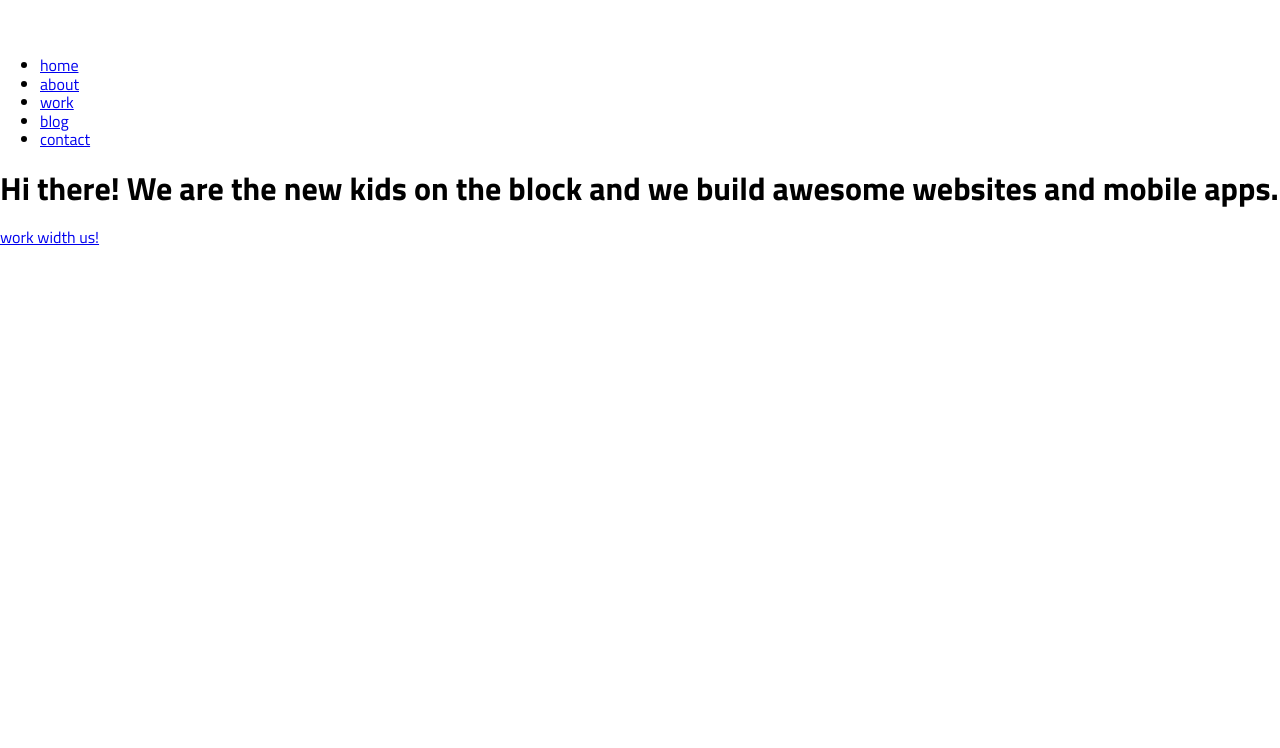
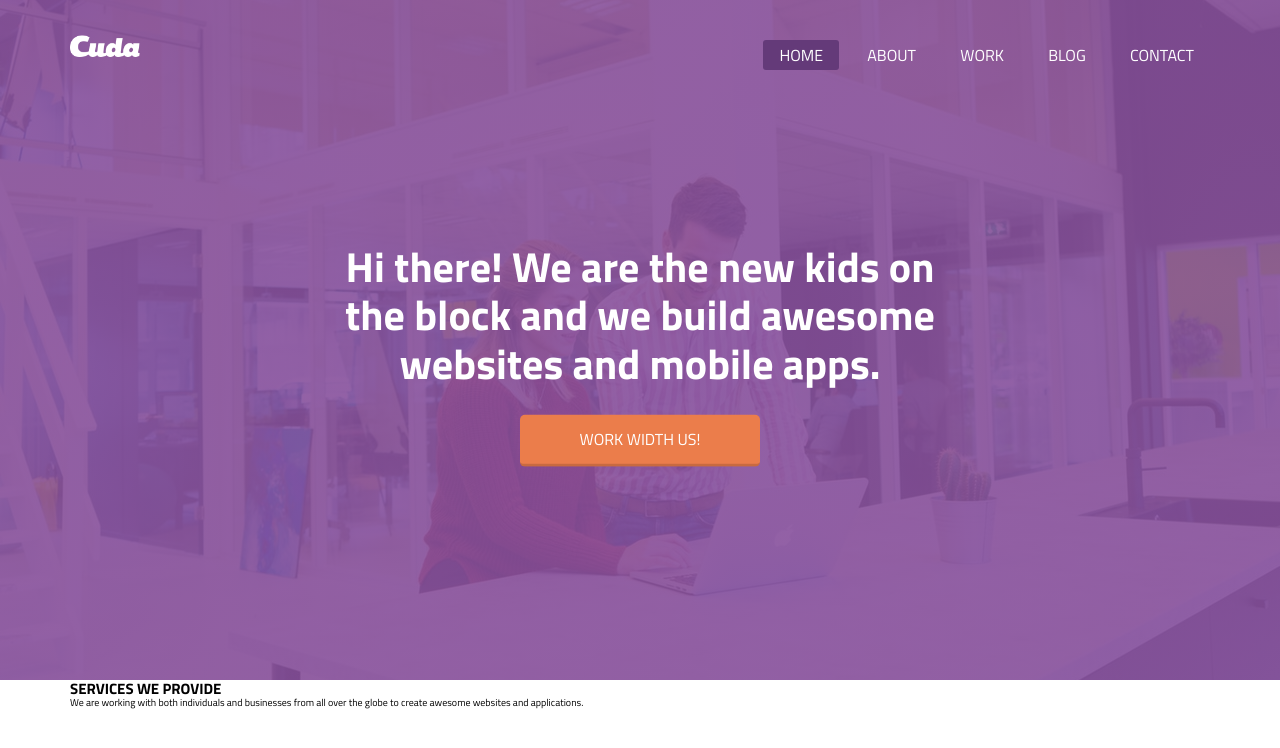
Before and after one commit to bpinazmul18/CUDA, a PHP site: page / in a window 1280 px wide. Shown: the top 748 px of the page. Run offline with PHP 8.4, Linux system fonts and the light colour scheme; some libraries are stand-ins or nearby versions.

Commit message:
add header section

```diff
--- a/index.html
+++ b/index.html
@@ -21,10 +21,10 @@
         <nav>
             <div class="row">
                 <a href="#">
-                    <img src="resoursces/img/logo.png" alt="CUDA">
+                    <img src="resoursces/img/logo.png" alt="CUDA" class="logo">
                 </a>
                 <ul class="main-nav">
-                    <li><a href="#">home</a></li>
+                    <li class="active"><a href="#">home</a></li>
                     <li><a href="#">about</a></li>
                     <li><a href="#">work</a></li>
                     <li><a href="#">blog</a></li>
@@ -42,6 +42,23 @@
 
     <!-- END HEADER SECTION -->
 
+    <!-- START SERVICES SECTION -->
+
+    <section class="secvices-section">
+        <div class="row">
+            <h2>SERVICES WE PROVIDE</h2>
+            <p class="littel-description">
+                We are working with both individuals and businesses from all over the globe to create awesome websites and applications.</p>
+        </div>
+        <div class="row">
+            <div class="col span_1_of_4 box">
+
+            </div>
+        </div>
+    </section>
+
+    <!-- END SERVICES SECTION -->
+
     <!-- JS FONT AWESOME -->
     <script src="https://kit.fontawesome.com/e8c569ef19.js" crossorigin="anonymous"></script>
     <!-- JS SCRIPT -->
--- a/resoursces/css/style.css
+++ b/resoursces/css/style.css
@@ -1,7 +1,120 @@
-/* =============== */
-/* BASIC SETUP */
-/* =============== */
 
+/* ============================================== */
+/***** BASIC SETUP ******/
+/* ============================================== */
+
+*{
+    margin: 0;
+    padding: 0;
+    box-sizing: border-box;
+}
+
+html{
+    font-size: 62.5%;
+}
 body {
     font-family: 'Titillium Web', sans-serif;
+    text-rendering: optimizeLegibility;
 }
+
+/*HEADING*/
+
+h1{
+    font-size: 4.2rem;
+    color: #fff;
+}
+ul li{
+    list-style-type: none;
+}
+/* ============================================== */
+/***** REUSABLE COMPONENTS *****/
+/* ============================================== */
+.row{
+    max-width: 114rem;
+    margin: 0 auto;
+}
+
+/* BUTTON */
+
+.btn:link, .btn:visited, .btn{
+    background-color: #333;
+    border-bottom: .3rem solid #000;
+    color: #fff;
+    text-decoration: none;
+    text-transform: uppercase;
+    padding: 1.5rem 6rem;
+    border-radius: .5rem;
+    display: inline-block;
+    font-size: 1.6rem;
+}
+
+/* ============================================== */
+/***** HEADER SECTION *****/
+/* ============================================== */
+
+header{
+    background: linear-gradient(rgba(135, 80, 156, 0.9),rgba(135, 80, 156, 0.9)) ,url("img/hero-bg.jpg");
+    height: 85vh;
+    position: relative;
+    background-repeat: no-repeat;
+    background-size: cover;
+    background-position: center center;
+}
+
+.logo{
+    width: 7rem;
+    height: auto;
+    margin-top: 3.5rem;
+    float: left;
+}
+
+/* MAIN NAVIGATION*/
+
+.main-nav{
+    float: right;
+    margin-top: 4rem;
+}
+
+.main-nav li{
+    display: inline-block;
+    margin-left: 1rem;
+}
+
+.main-nav li:first-child{
+    margin-left: 0;
+}
+
+.main-nav li a:link,
+.main-nav li a:visited{
+    color: #fff;
+    text-decoration: none;
+    text-transform: uppercase;
+    background: rgba(100, 58, 121, 0);
+    padding: .6rem 1.6rem;
+    border-radius: .3rem;
+    display: inline-block;
+    font-size: 1.6rem;
+    transition: 0.3s;
+}
+
+.main-nav li:hover a:link,
+.main-nav li:hover a:visited{
+    background: rgba(100, 58, 121, 1);
+}
+
+.main-nav li.active a{
+    background: rgba(100, 58, 121, 1);
+}
+
+.hero-text-box{
+    position: absolute;
+    top: 50%;
+    left: 50%;
+    transform: translate(-50%,-50%);
+    text-align: center;
+}
+
+.btn-hero:link, .btn-hero:visited{
+    background: #eb7d4b;
+    border-color: #c86a40;
+}
```
